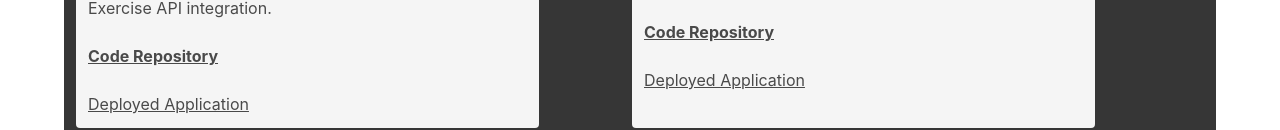
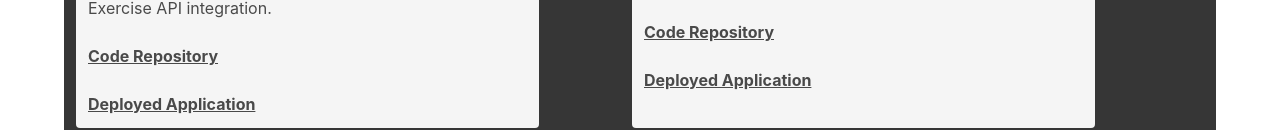
Before and after one commit to sempercuriosus/portfolio-v2, a React (Vite) app: page /portfolio in a window 1280 px wide. Shown: the part 694-824 px from the top of the page. Built offline with nearby package versions, Linux system fonts and the light colour scheme.

Commit message:
added strong to link

```diff
--- a/src/components/Project/project.jsx
+++ b/src/components/Project/project.jsx
@@ -53,7 +53,9 @@ function Projects({ project }) {
           {/* Deployed Link */}
           {deployedLink && (
             <div className='block'>
-              <a href={deployedLink}>Deployed Application</a>
+              <a href={deployedLink}>
+                <strong>Deployed Application</strong>
+              </a>
             </div>
           )}
         </div>
```
